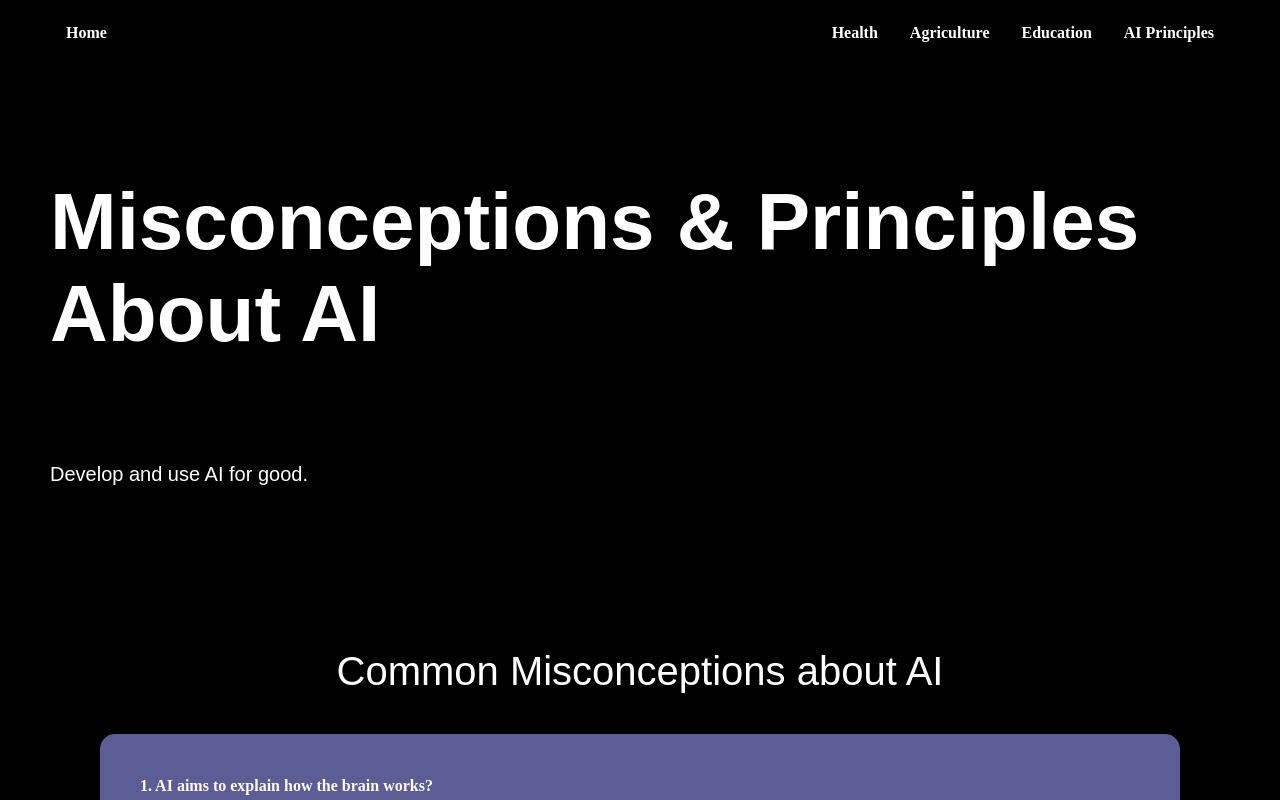
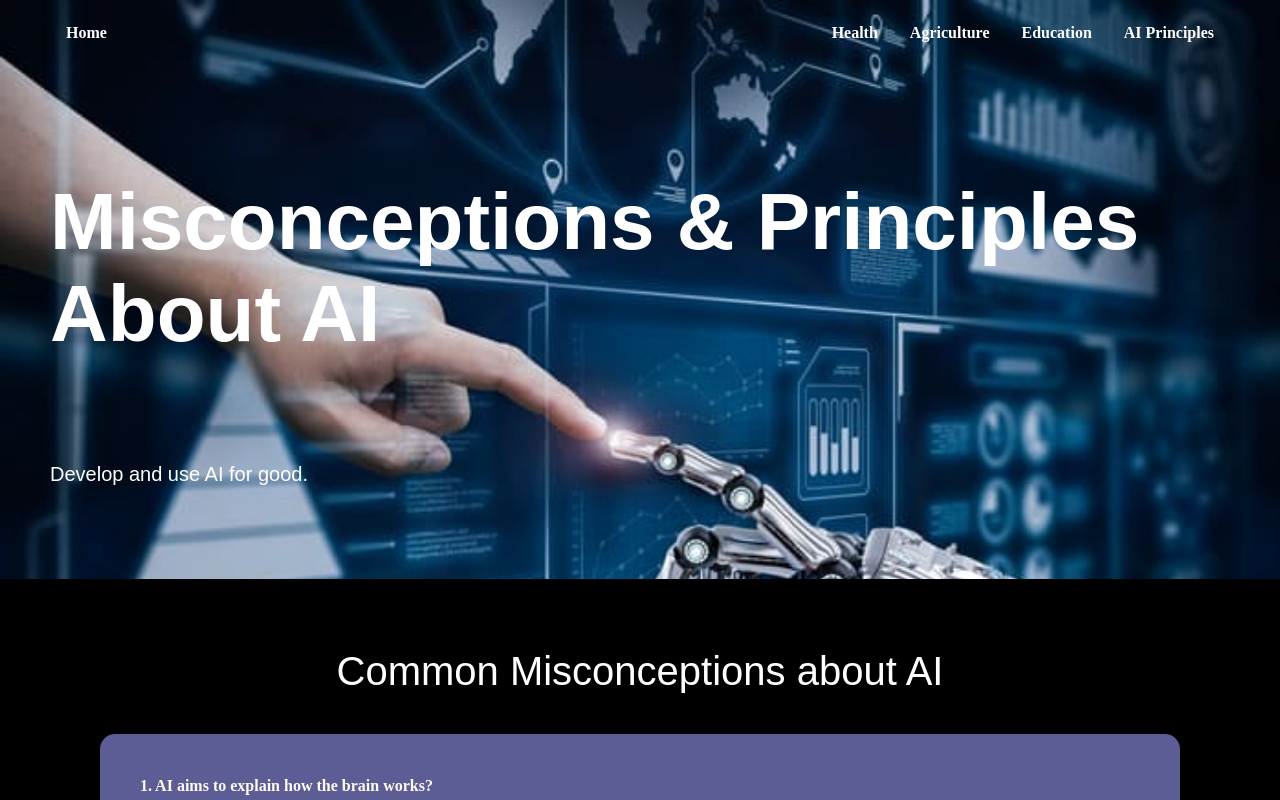
Before and after one commit to gooodyijia/7960-AI-for-social-good, a plain HTML site: page principle.html in a window 1280 px wide. Shown: the top 800 px of the page. Drawn offline with Linux system fonts and the light colour scheme; the site is published under a folder, as on GitHub Pages, so addresses that start at the root find nothing.

Commit message:
Update principle.css

```diff
--- a/principle.css
+++ b/principle.css
@@ -4,7 +4,7 @@ body {
 }
 
 .upper {
-    background-image: url(/image/principle-upper-back.jpg);
+    background-image: url(image/principle-upper-back.jpg);
     background-repeat:no-repeat;
 
     background-size:100%;
```
